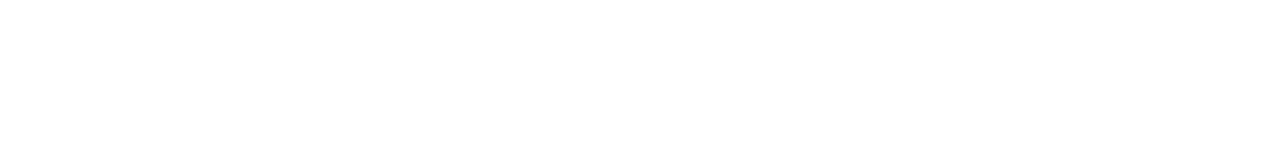
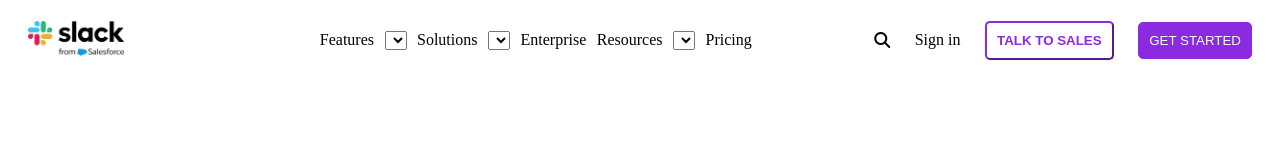
Before and after one commit to AbhinavRaman/Discord-Project, a plain HTML site: page index.html in a window 1280 px wide. Drawn offline with Linux system fonts and the light colour scheme.

Commit message:
Made a navBar more work neede

```diff
--- a/index.html
+++ b/index.html
@@ -3,9 +3,33 @@
 <head>
     <meta charset="UTF-8">
     <meta name="viewport" content="width=device-width, initial-scale=1.0">
-    <title>Document</title>
+    <script src="https://kit.fontawesome.com/ad2b5ab114.js" crossorigin="abhinav"></script>
+    <title>Slack</title>
+    <link rel="stylesheet" href="./style.css">
 </head>
 <body>
+    <div class="nav">
+        <div class="logo">
+            <img src="./slack-salesforce-logo-nav-black@2x.png" alt="Logo">
+        </div>
 
+        <div class="navMenu">
+            <label for="">Features</label>
+            <select name="Features" id="">Features</select>
+            <label for="">Solutions</label>
+            <select name="Solutions" id="">Solutions</select>
+            <a href="">Enterprise</a>
+            <label for="">Resources</label>
+            <select name="Resources" id="">Resources</select>
+            <a href="">Pricing</a>
+        </div>
+
+        <div class="navLogin">
+            <i class="fa-solid fa-magnifying-glass"></i>
+            <a href="signIn">Sign in</a>
+            <button id="navbtn1">TALK TO SALES</button>
+            <button id="navbtn2">GET STARTED</button>
+        </div>
+    </div>
 </body>
 </html>
--- a/style.css
+++ b/style.css
@@ -0,0 +1,45 @@
+.nav{
+    display: grid;
+    grid-template-columns: auto auto auto;
+    margin: 20px;
+    height: 40px;
+    align-items: center;
+    gap: 10%;
+}
+
+.logo img{
+    height: 35px;
+}
+
+.navMenu{
+    display: flex;
+    align-items: center;
+    justify-content: space-between;
+
+}
+
+.navLogin{
+    display: grid;
+    grid-template-columns: auto auto auto auto;
+    align-items: center;
+    justify-content: space-between;
+}
+.nav div a{
+    text-decoration: none;
+    color: black;
+}
+#navbtn1{
+    padding: 10px;
+    background: none;
+    border-color: blueviolet;
+    color: blueviolet;
+    border-radius: 5px;
+    font-weight: 700;
+}
+#navbtn2{
+    padding: 10px;
+    background-color: blueviolet;
+    color: white;
+    border-radius: 5px;
+    border: 1px solid blueviolet;
+}
```
Also changed, not shown: slack-salesforce-logo-nav-black@2x.png (added).
